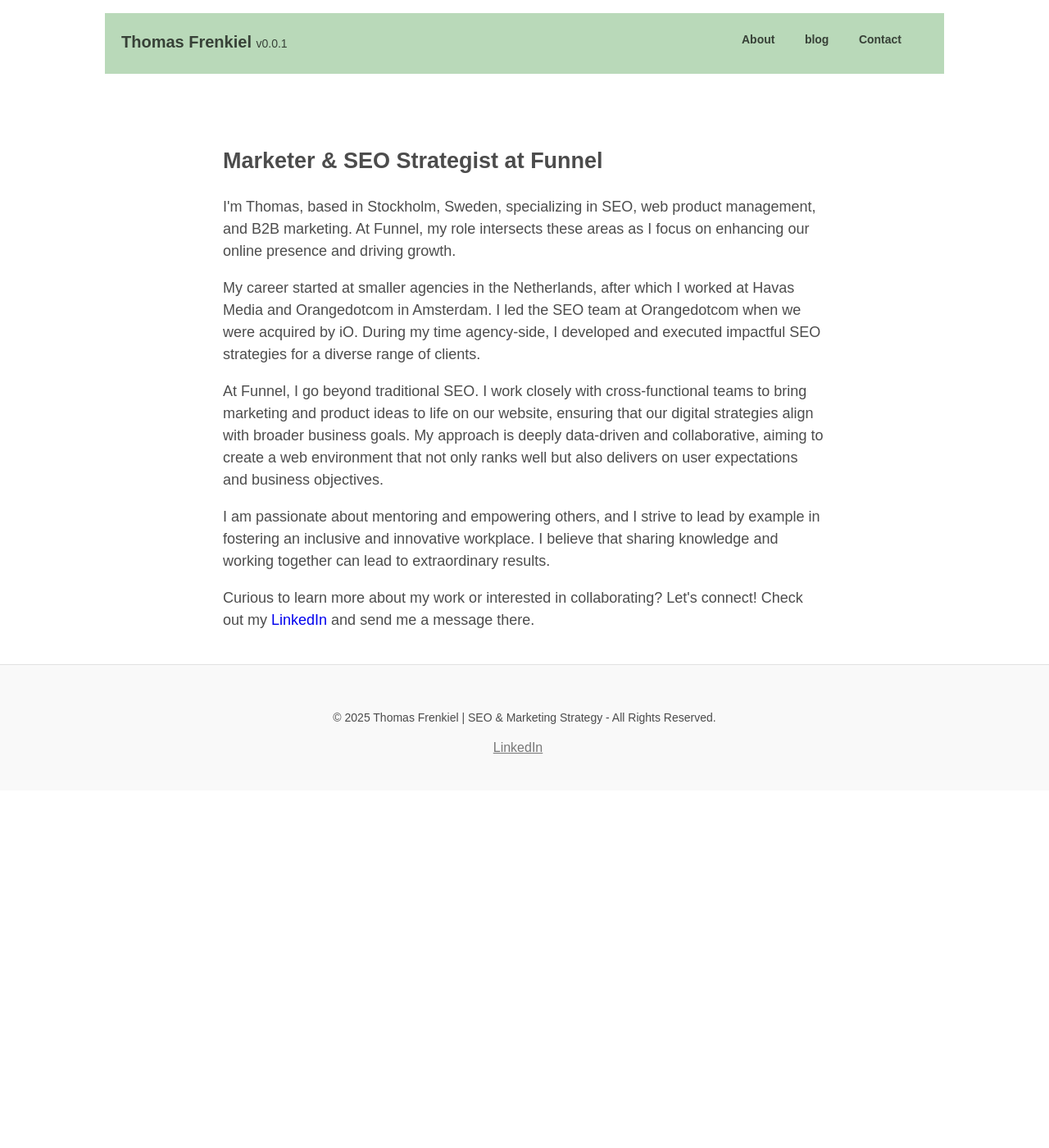
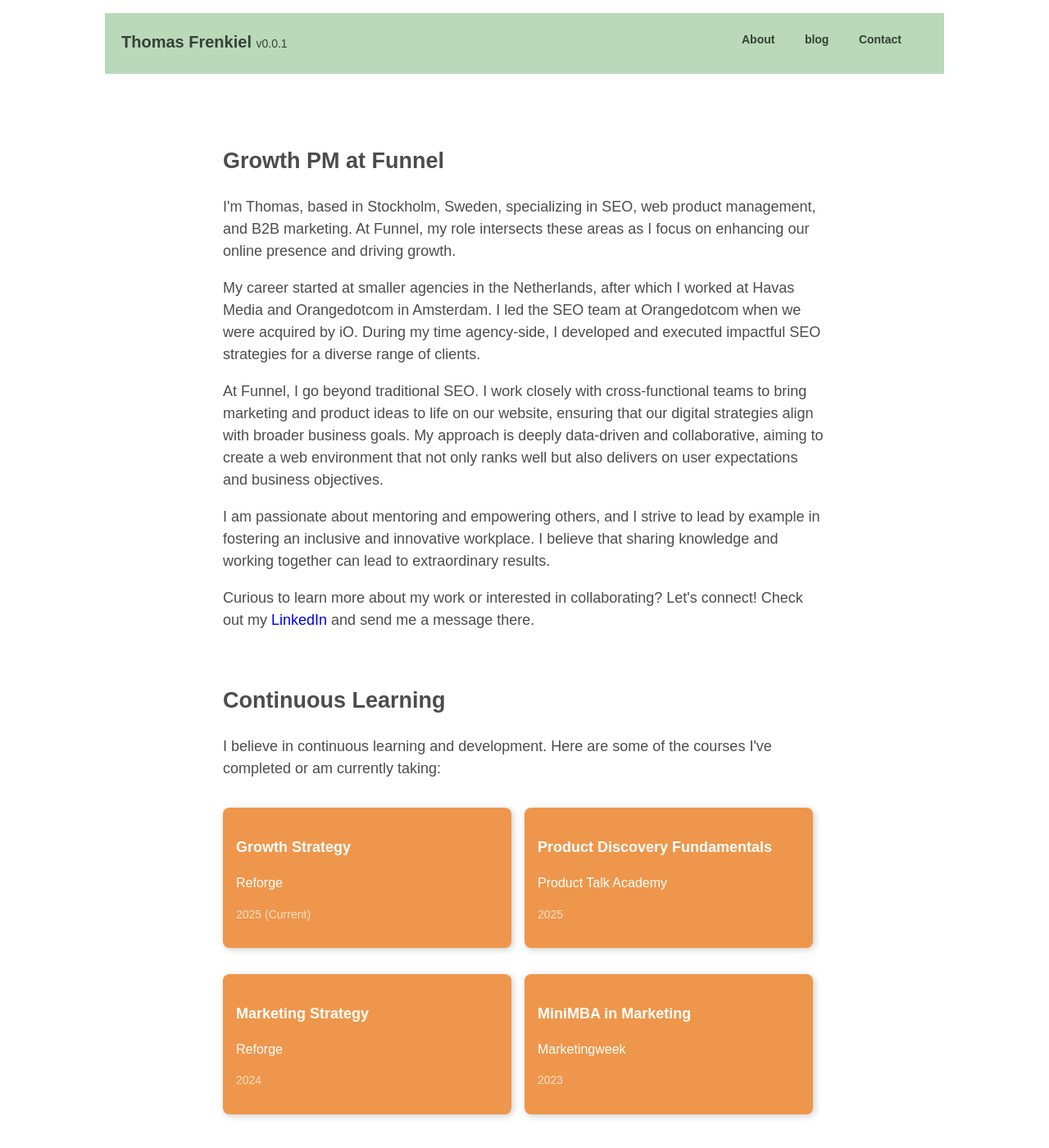
Before and after one commit to tfrenkiel040/website, a Jekyll site: the page built from about.markdown, in a window 1280 px wide and 1400 px high. Shown: the whole window at 82% size. Built offline with Jekyll 4.4.1, drawn with Linux system fonts in a browser that asks for light colours.

Commit message:
Update about.markdown

```diff
--- a/about.markdown
+++ b/about.markdown
@@ -5,7 +5,7 @@ permalink: /about/
 ---
 
 <div class="mw7 center ph3 f4 lh-copy">
-<h2> Marketer & SEO Strategist at Funnel</h2>
+<h2> Growth PM at Funnel</h2>
 
 
 <p>I'm Thomas, based in Stockholm, Sweden, specializing in SEO, web product management, and B2B marketing. At Funnel, my role intersects these areas as I focus on enhancing our online presence and driving growth.</p>
@@ -18,4 +18,48 @@ permalink: /about/
 
 <p>Curious to learn more about my work or interested in collaborating? Let's connect! Check out my <a href="https://www.linkedin.com/in/thomasfrenkiel/">LinkedIn</a> and send me a message there.</p>
 
+<h2 class="mt5">Continuous Learning</h2>
+
+<p>I believe in continuous learning and development. Here are some of the courses I've completed or am currently taking:</p>
+
+<div class="cf">
+  <div class="flex flex-wrap">
+    <!-- Course 1 (newest) -->
+    <div class="w-100 w-50-ns pa2">
+      <div class="pa3 br3 shadow-4" style="background-color: #ee964b; color: white;">
+        <h3 class="f4 mb1">Growth Strategy</h3>
+        <p class="f5 mb0">Reforge</p>
+        <p class="f6 o-70">2025 (Current)</p>
+      </div>
+    </div>
+
+    <!-- Course 2 (newest) -->
+    <div class="w-100 w-50-ns pa2">
+      <div class="pa3 br3 shadow-4" style="background-color: #ee964b; color: white;">
+        <h3 class="f4 mb1">Product Discovery Fundamentals</h3>
+        <p class="f5 mb0">Product Talk Academy</p>
+        <p class="f6 o-70">2025</p>
+      </div>
+    </div>
+
+    <!-- Course 3 -->
+    <div class="w-100 w-50-ns pa2">
+      <div class="pa3 br3 shadow-4" style="background-color: #ee964b; color: white;">
+        <h3 class="f4 mb1">Marketing Strategy</h3>
+        <p class="f5 mb0">Reforge</p>
+        <p class="f6 o-70">2024</p>
+      </div>
+    </div>
+
+    <!-- Course 4 -->
+    <div class="w-100 w-50-ns pa2">
+      <div class="pa3 br3 shadow-4" style="background-color: #ee964b; color: white;">
+        <h3 class="f4 mb1">MiniMBA in Marketing</h3>
+        <p class="f5 mb0">Marketingweek</p>
+        <p class="f6 o-70">2023</p>
+      </div>
+    </div>
+  </div>
 </div>
+
+</div>
```
